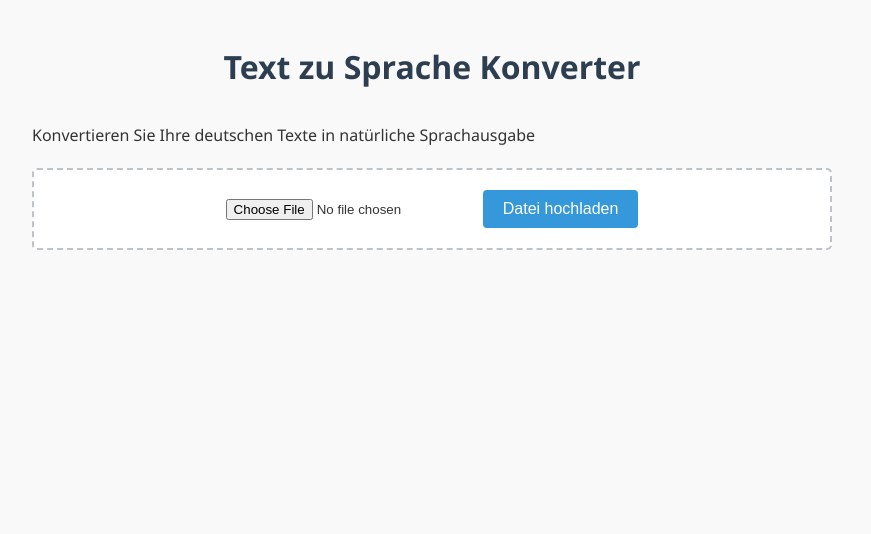
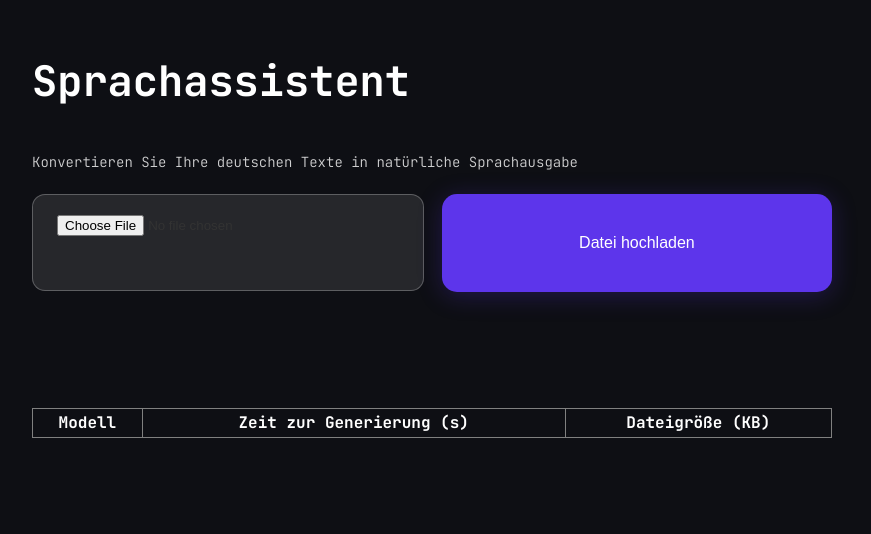
Before and after one commit to zarrazara/deProject, a Flask app: page / in a window 1280 px wide. Shown: the top 534 px of the page, without its empty margins (208-1079 px from the left). Run offline with Flask 3, Linux system fonts and the light colour scheme; lists and menus that the app fills with data are empty.

Commit message:
last changes

```diff
--- a/app.py
+++ b/app.py
@@ -14,11 +14,13 @@ from dotenv import load_dotenv
 import edge_tts
 import asyncio
 import pyttsx3
+import time
+import librosa
 
 load_dotenv()
 
 UPLOAD_FOLDER = 'uploads'
-ALLOWED_EXTENSIONS = {'txt', 'epub', 'pdf'}
+ALLOWED_EXTENSIONS = {'txt', 'pdf'}
 MAX_TEXT_LENGTH_FOR_TTS = 5000
 
 app = Flask(__name__)
@@ -33,8 +35,25 @@ coqui_tts = TTS("tts_models/de/thorsten/vits").to(device)
 
 client = OpenAI(api_key=os.getenv("OPENAI_API_KEY"))
 
+
 def allowed_file(filename):
     return '.' in filename and filename.rsplit('.', 1)[1].lower() in ALLOWED_EXTENSIONS
+
+
+def get_audio_duration(file_path):
+    try:
+        y, sr = librosa.load(file_path, sr=None)
+        duration = librosa.get_duration(y=y, sr=sr)
+        return duration
+    except Exception as e:
+        return 0.0
+
+
+def get_audio_size_kb(file_path):
+    try:
+        return round(os.path.getsize(file_path) / 1024, 2)
+    except:
+        return 0.0
 
 
 def extract_text_from_txt(filepath):
@@ -54,93 +73,6 @@ def extract_text_from_pdf(filepath):
         return text
     except Exception as e:
         raise Exception(f"Ошибка при чтении PDF файла: {str(e)}")
-
-
-def synthesize_gtts(text, lang='de'):
-    """Синтез речи с помощью gTTS"""
-    try:
-        text_for_tts = text[:MAX_TEXT_LENGTH_FOR_TTS]
-        audio_filename = f"audio_gtts_{uuid.uuid4().hex}.mp3"
-        output_path = os.path.join('static', audio_filename)
-
-        tts = gTTS(text=text_for_tts, lang=lang, slow=False)
-        tts.save(output_path)
-        return audio_filename
-    except Exception as e:
-        raise Exception(f"Ошибка при синтезе речи (gTTS): {str(e)}")
-
-
-def synthesize_coqui(text):
-    """Синтез речи с помощью Coqui TTS (VITS)"""
-    try:
-        text_for_tts = text[:MAX_TEXT_LENGTH_FOR_TTS]
-        audio_filename = f"audio_coqui_{uuid.uuid4().hex}.wav"
-        output_path = os.path.join('static', audio_filename)
-
-        coqui_tts.tts_to_file(
-            text=text_for_tts,
-            file_path=output_path
-        )
-
-        return audio_filename
-    except Exception as e:
-        raise Exception(f"Ошибка при синтезе речи (Coqui): {str(e)}")
-
-
-def synthesize_openai(text, voice="fable"):
-    """Синтез речи с помощью OpenAI TTS"""
-    try:
-        text_for_tts = text[:MAX_TEXT_LENGTH_FOR_TTS]
-        audio_filename = f"audio_openai_{uuid.uuid4().hex}.mp3"
-        output_path = os.path.join('static', audio_filename)
-
-        response = client.audio.speech.create(
-            model="tts-1-hd",
-            voice=voice,
-            input=text_for_tts,
-            speed=1.0
-        )
-
-        response.stream_to_file(output_path)
-        return audio_filename
-    except Exception as e:
-        raise Exception(f"Ошибка при синтезе речи (OpenAI): {str(e)}")
-
-
-async def synthesize_edge_async(text, voice="de-DE-KatjaNeural"):
-    """Синтез речи с помощью Edge TTS"""
-    try:
-        audio_filename = f"audio_edge_{uuid.uuid4().hex}.mp3"
-        output_path = os.path.join('static', audio_filename)
-
-        communicate = edge_tts.Communicate(text[:MAX_TEXT_LENGTH_FOR_TTS], voice)
-        await communicate.save(output_path)
-        return audio_filename
-    except Exception as e:
-        raise Exception(f"Ошибка при синтезе речи (Edge TTS): {str(e)}")
-
-
-def synthesize_edge(text, voice="de-DE-KatjaNeural"):
-    return asyncio.run(synthesize_edge_async(text, voice))
-
-
-def synthesize_pyttsx3(text, voice_id=None):
-    """Синтез речи с помощью pyttsx3 (оффлайн)"""
-    try:
-        audio_filename = f"audio_pyttsx3_{uuid.uuid4().hex}.wav"
-        output_path = os.path.join('static', audio_filename)
-
-        engine = pyttsx3.init()
-
-        if voice_id:
-            engine.setProperty('voice', voice_id)
-
-        engine.save_to_file(text[:MAX_TEXT_LENGTH_FOR_TTS], output_path)
-        engine.runAndWait()
-
-        return audio_filename
-    except Exception as e:
-        raise Exception(f"Ошибка при синтезе речи (pyttsx3): {str(e)}")
 
 
 @app.route('/', methods=['GET', 'POST'])
@@ -189,17 +121,176 @@ def upload_file():
     return render_template('index.html')
 
 
+def synthesize_gtts(text, lang='de'):
+    try:
+        import time
+        text_for_tts = text[:MAX_TEXT_LENGTH_FOR_TTS]
+        audio_filename = f"audio_gtts_{uuid.uuid4().hex}.mp3"
+        output_path = os.path.join('static', audio_filename)
+
+        start_time = time.time()
+
+        tts = gTTS(text=text_for_tts, lang=lang, slow=False)
+        tts.save(output_path)
+
+        generation_time = time.time() - start_time
+        duration = round(get_audio_duration(output_path), 2)
+        size_kb = get_audio_size_kb(output_path)
+        speed = round(duration / generation_time, 2) if generation_time > 0 else 0
+
+        return {
+            "filename": audio_filename,
+            "phonemes": None,
+            "duration": duration,
+            "size_kb": size_kb,
+            "generation_time": round(generation_time, 2),
+            "speed": speed
+        }
+    except Exception as e:
+        raise Exception(f"Error (gTTS): {str(e)}")
+
+
+def synthesize_coqui(text):
+    try:
+        import time
+        text_for_tts = text[:MAX_TEXT_LENGTH_FOR_TTS]
+        audio_filename = f"audio_coqui_{uuid.uuid4().hex}.wav"
+        output_path = os.path.join('static', audio_filename)
+
+        start_time = time.time()
+
+        # Убедись, что метод phonemize доступен, иначе убери эту строку
+        phonemes = None
+        if hasattr(coqui_tts, 'phonemize'):
+            phonemes = coqui_tts.phonemize(text_for_tts)
+
+        coqui_tts.tts_to_file(text=text_for_tts, file_path=output_path)
+
+        generation_time = time.time() - start_time
+        duration = round(get_audio_duration(output_path), 2)
+        size_kb = get_audio_size_kb(output_path)
+        speed = round(duration / generation_time, 2) if generation_time > 0 else 0
+
+        return {
+            "filename": audio_filename,
+            "phonemes": phonemes,
+            "duration": duration,
+            "size_kb": size_kb,
+            "generation_time": round(generation_time, 2),
+            "speed": speed
+        }
+    except Exception as e:
+        raise Exception(f"Ошибка при синтезе речи (Coqui): {str(e)}")
+
+
+def synthesize_openai(text, voice="fable"):
+    try:
+        import time
+        text_for_tts = text[:MAX_TEXT_LENGTH_FOR_TTS]
+        audio_filename = f"audio_openai_{uuid.uuid4().hex}.mp3"
+        output_path = os.path.join('static', audio_filename)
+
+        start_time = time.time()
+
+        response = client.audio.speech.create(
+            model="tts-1-hd",
+            voice=voice,
+            input=text_for_tts,
+            speed=1.0
+        )
+        response.stream_to_file(output_path)
+
+        generation_time = time.time() - start_time
+        duration = round(get_audio_duration(output_path), 2)
+        size_kb = get_audio_size_kb(output_path)
+        speed = round(duration / generation_time, 2) if generation_time > 0 else 0
+
+        return {
+            "filename": audio_filename,
+            "phonemes": None,
+            "duration": duration,
+            "size_kb": size_kb,
+            "generation_time": round(generation_time, 2),
+            "speed": speed
+        }
+    except Exception as e:
+        raise Exception(f"Error (OpenAI): {str(e)}")
+
+
+async def synthesize_edge_async(text, voice="de-DE-KatjaNeural"):
+    try:
+        import time
+        audio_filename = f"audio_edge_{uuid.uuid4().hex}.mp3"
+        output_path = os.path.join('static', audio_filename)
+
+        start_time = time.time()
+
+        communicate = edge_tts.Communicate(text[:MAX_TEXT_LENGTH_FOR_TTS], voice)
+        await communicate.save(output_path)
+
+        generation_time = time.time() - start_time
+        duration = round(get_audio_duration(output_path), 2)
+        size_kb = get_audio_size_kb(output_path)
+        speed = round(duration / generation_time, 2) if generation_time > 0 else 0
+
+        return {
+            "filename": audio_filename,
+            "phonemes": None,
+            "duration": duration,
+            "size_kb": size_kb,
+            "generation_time": round(generation_time, 2),
+            "speed": speed
+        }
+    except Exception as e:
+        raise Exception(f"Error (Edge TTS): {str(e)}")
+
+
+def synthesize_edge(text, voice="de-DE-KatjaNeural"):
+    return asyncio.run(synthesize_edge_async(text, voice))
+
+
+def synthesize_pyttsx3(text, voice_id=None):
+    try:
+        import time
+        audio_filename = f"audio_pyttsx3_{uuid.uuid4().hex}.wav"
+        output_path = os.path.join('static', audio_filename)
+
+        engine = pyttsx3.init()
+        if voice_id:
+            engine.setProperty('voice', voice_id)
+
+        start_time = time.time()
+
+        engine.save_to_file(text[:MAX_TEXT_LENGTH_FOR_TTS], output_path)
+        engine.runAndWait()
+
+        generation_time = time.time() - start_time
+        duration = round(get_audio_duration(output_path), 2)
+        size_kb = get_audio_size_kb(output_path)
+        speed = round(duration / generation_time, 2) if generation_time > 0 else 0
+
+        return {
+            "filename": audio_filename,
+            "phonemes": None,
+            "duration": duration,
+            "size_kb": size_kb,
+            "generation_time": round(generation_time, 2),
+            "speed": speed
+        }
+    except Exception as e:
+        raise Exception(f"Error (pyttsx3): {str(e)}")
+
+
 @app.route('/generate_audio', methods=['POST'])
 def generate_audio():
     try:
         session_id = request.form.get('session_id')
-        tts_engine = request.form.get('tts_engine', 'gtts')  # По умолчанию gTTS
+        tts_engine = request.form.get('tts_engine', 'gtts')
 
         if not session_id:
             return jsonify({'error': 'Session ID missing'}), 400
 
         temp_text_file = os.path.join(app.config['UPLOAD_FOLDER'], f"{session_id}.txt")
-
         if not os.path.exists(temp_text_file):
             return jsonify({'error': 'Text not found'}), 404
 
@@ -207,23 +298,30 @@ def generate_audio():
             book_text = f.read()
 
         if tts_engine == 'coqui':
-            audio_filename = synthesize_coqui(book_text)
+            result = synthesize_coqui(book_text)
         elif tts_engine == 'openai':
-            audio_filename = synthesize_openai(book_text)
+            result = synthesize_openai(book_text)
         elif tts_engine == 'edge':
-            audio_filename = synthesize_edge(book_text)
+            result = synthesize_edge(book_text)
         elif tts_engine == 'pyttsx3':
-            audio_filename = synthesize_pyttsx3(book_text)
+            result = synthesize_pyttsx3(book_text)
         else:
-            audio_filename = synthesize_gtts(book_text)
+            result = synthesize_gtts(book_text)
+
+        return jsonify({
+            'audio_path': url_for('static', filename=result['filename']),
+            'engine': tts_engine,
+            'phonemes': result.get('phonemes'),
+            'duration': result.get('duration'),
+            'size_kb': result.get('size_kb'),
+            'generation_time': result.get('generation_time'),
+            'speed': result.get('speed')
+        })
+
+    except Exception as e:
+        return jsonify({'error': str(e)}), 500
 
 
-        return jsonify({
-            'audio_path': url_for('static', filename=audio_filename),
-            'engine': tts_engine
-        })
-    except Exception as e:
-        return jsonify({'error': str(e)}), 500
 
 if __name__ == '__main__':
     app.secret_key = 'super_secret_key'
--- a/templates/index.html
+++ b/templates/index.html
@@ -4,20 +4,40 @@
     <meta charset="UTF-8">
     <meta name="viewport" content="width=device-width, initial-scale=1.0">
     <title>Text zu Sprache Konverter</title>
+    <link rel="preconnect" href="https://fonts.googleapis.com">
+    <link rel="preconnect" href="https://fonts.gstatic.com" crossorigin>
+    <link href="https://fonts.googleapis.com/css2?family=JetBrains+Mono:ital,wght@0,100..800;1,100..800&display=swap" rel="stylesheet">
     <style>
         body {
-            font-family: 'Segoe UI', Tahoma, Geneva, Verdana, sans-serif;
+            font-family: "JetBrains Mono", monospace;
             max-width: 800px;
             margin: 0 auto;
             padding: 20px;
             line-height: 1.6;
             color: #333;
-            background-color: #f9f9f9;
+            background:  rgba(14, 15, 20);
         }
         h1 {
-            color: #2c3e50;
-            text-align: center;
-            margin-bottom: 30px;
+            text-align: left;
+            margin-bottom: 36px;
+            color: #FFF;
+            font-size: 42px;
+            font-weight: 700;
+        }
+        p{
+          color: #FFF;
+          font-size: 14px;
+          font-weight: 300;
+          opacity: 0.8;
+        }
+        h2{
+          color: #FFF;
+          font-size: 24px;
+          font-weight: 700;
+          margin-top: 58px;
+        }
+        table{
+            color: #FFF;
         }
         .error {
             color: #e74c3c;
@@ -34,8 +54,7 @@
             max-height: 500px;
             overflow-y: auto;
             white-space: pre-wrap;
-            background-color: white;
-            box-shadow: 0 2px 4px rgba(0,0,0,0.1);
+            background: rgba(255, 255, 255, 0.80);
         }
         audio {
             width: 100%;
@@ -86,13 +105,34 @@
             background-color: #95a5a6;
             cursor: not-allowed;
         }
-        .file-upload {
+        .file-upload form{
             margin: 20px 0;
-            padding: 20px;
-            border: 2px dashed #bdc3c7;
-            border-radius: 5px;
-            text-align: center;
-            background-color: white;
+            display: flex;
+            gap: 18px;
+        }
+        .file-upload input{
+          padding: 20px 24px 0 24px;
+          display: flex;
+          width: 370px;
+          height: 75px;
+          flex-direction: column;
+          align-items: flex-start;
+          gap: 10px;
+          border-radius: 13px;
+          border: 1px solid rgba(255, 255, 255, 0.25);
+          background: rgba(255, 255, 255, 0.10);
+          justify-content: center;
+          align-items: center;
+        }
+        .file-upload button{
+          border-radius: 15px;
+          background: #5D35EB;
+          box-shadow: 0px 4px 25px 0px rgba(93, 53, 235, 0.25);
+          display: flex;
+          width: 419px;
+          height: 98px;
+          justify-content: center;
+          align-items: center;
         }
         .file-upload:hover {
             border-color: #3498db;
@@ -102,10 +142,22 @@
             font-size: 14px;
             color: #7f8c8d;
         }
+        #generateAudioBtn{
+          border-radius: 7px;
+          background: var(--general-pink100, #F73871);
+          box-shadow: 0px 5px 25px 0px rgba(247, 56, 113, 0.25);
+          display: inline-flex;
+          padding: 10px 20px;
+          justify-content: center;
+          align-items: center;
+          color: rgba(255, 255, 255, 0.90);
+          font-size: 14px;
+          font-weight: 700;
+        }
     </style>
 </head>
 <body>
-    <h1>Text zu Sprache Konverter</h1>
+    <h1>Sprachassistent </h1>
     <p>Konvertieren Sie Ihre deutschen Texte in natürliche Sprachausgabe</p>
 
     {% if error %}
@@ -134,7 +186,20 @@
 
         <input type="hidden" id="sessionId" value="{{ session_id }}">
     {% endif %}
+    <br><br><br>
+    <table id="resultsTable" border="1" style="width:100%; margin-top:20px; border-collapse: collapse;">
+        <thead>
+            <tr>
+                <th>Modell</th>
+                <th>Zeit zur Generierung (s)</th>
+                <th>Dateigröße (KB)</th>
+            </tr>
+        </thead>
+        <tbody>
+        </tbody>
+    </table>
 
+    <br><br><br>
 <script>
 document.getElementById('generateAudioBtn').addEventListener('click', () => {
     const sessionId = document.getElementById('sessionId').value;
@@ -147,6 +212,10 @@ document.getElementById('generateAudioBtn').addEventListener('click', () => {
     loadingDiv.style.display = 'block';
     audioContainer.style.display = 'block';
     audioInfoDiv.innerHTML = '';
+
+    // Очистить таблицу результатов
+    const resultsTableBody = document.querySelector('#resultsTable tbody');
+    resultsTableBody.innerHTML = '';
 
     engines.forEach(engine => {
         // Создать элемент "Загрузка..."
@@ -166,26 +235,59 @@ document.getElementById('generateAudioBtn').addEventListener('click', () => {
         })
         .then(res => res.json())
         .then(data => {
+            if(data.error){
+                wrapper.innerHTML = `<strong>${engine}</strong>: Fehler – ${data.error}`;
+                return;
+            }
+
             wrapper.innerHTML = ''; // Очистить "Загрузка..."
 
             const engineTitle = document.createElement('h3');
-            engineTitle.textContent = `Modell: ${engine}`;
+            engineTitle.textContent = `Modell: ${data.engine}`;
+
             const audio = document.createElement('audio');
             audio.controls = true;
             audio.src = data.audio_path;
 
+            const info = document.createElement('p');
+            info.innerHTML = `
+                Dauer: ${data.duration}s<br>
+                Größe: ${data.size_kb} KB<br>
+                ${data.phonemes ? `Phoneme: <code>${data.phonemes}</code>` : ''}
+            `;
+
             wrapper.appendChild(engineTitle);
             wrapper.appendChild(audio);
+            wrapper.appendChild(info);
+
+            // Добавить строку в таблицу результатов
+            const tr = document.createElement('tr');
+
+            const tdEngine = document.createElement('td');
+            tdEngine.textContent = data.engine;
+
+            const tdDuration = document.createElement('td');
+            tdDuration.textContent = data.duration;
+
+            const tdSize = document.createElement('td');
+            tdSize.textContent = data.size_kb;
+
+            tr.appendChild(tdEngine);
+            tr.appendChild(tdDuration);
+            tr.appendChild(tdSize);
+
+            resultsTableBody.appendChild(tr);
         })
         .catch(err => {
             wrapper.innerHTML = `<strong>${engine}</strong>: Fehler – ${err.message}`;
         });
     });
 
-    loadingDiv.style.display = 'none'; // Скрыть общий лоадер
+    loadingDiv.style.display = 'none';
 });
 </script>
 
 
+
 </body>
 </html>
```
